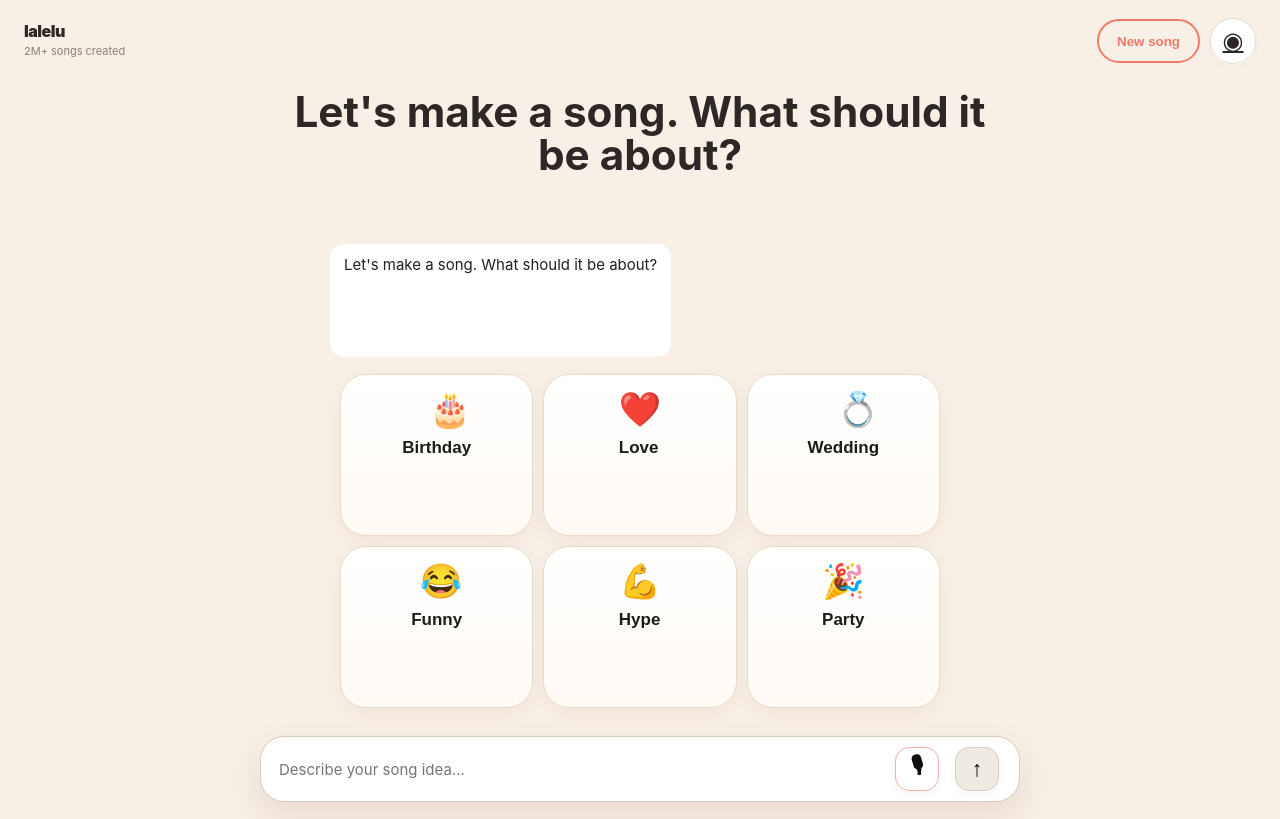
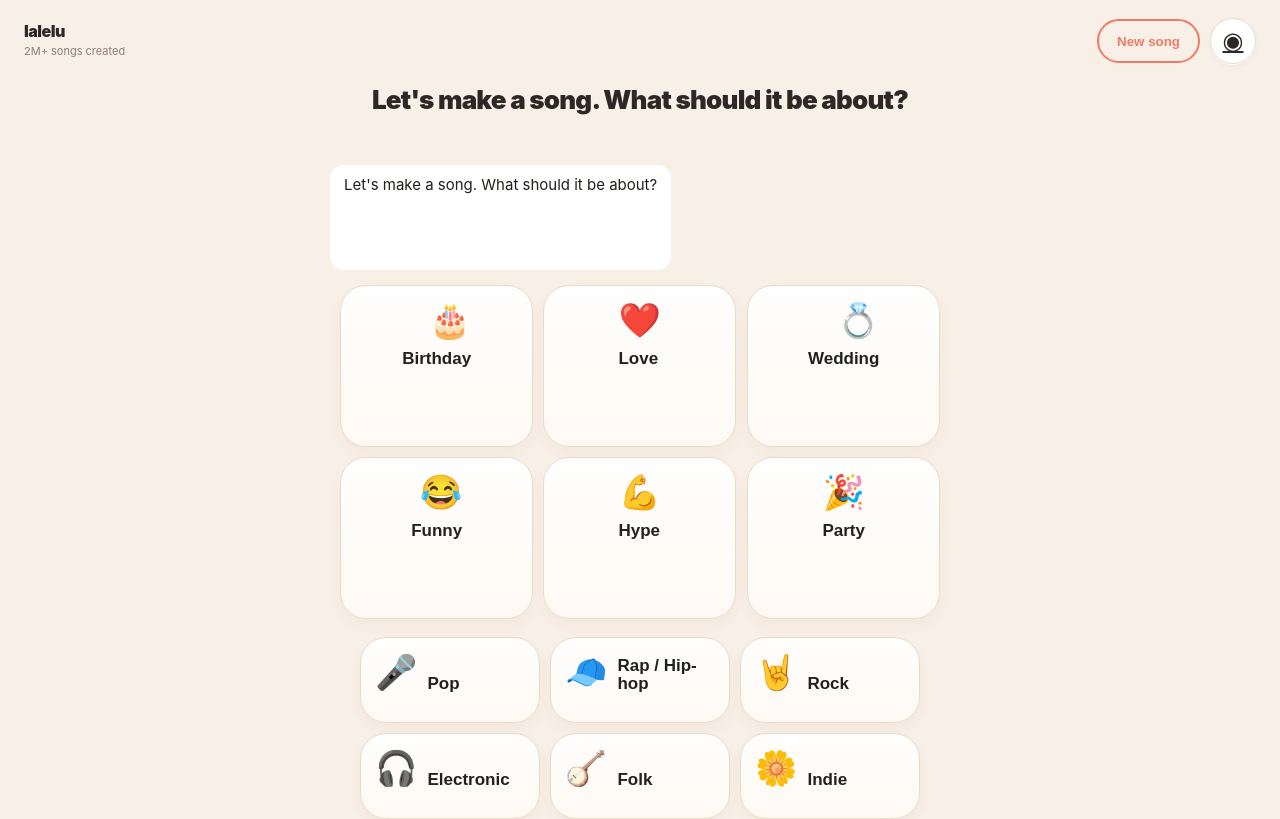
Before and after one commit to Pevznergo/lalalu, a Next.js app: page / in a window 1280 px wide. Shown: the top 819 px of the page. Built offline with nearby package versions, Linux system fonts and the light colour scheme.

Commit message:
style(design): add streamed chat reveal and tighten spacing

```diff
--- a/app/page.tsx
+++ b/app/page.tsx
@@ -1,7 +1,7 @@
 "use client";
 
 import Link from "next/link";
-import { useMemo, useRef, useState } from "react";
+import { useEffect, useRef, useState } from "react";
 
 type Step = "topic" | "style" | "chat" | "typing";
 type Role = "assistant" | "user";
@@ -10,6 +10,8 @@ type Message = {
   id: string;
   role: Role;
   text: string;
+  typing?: boolean;
+  revealText?: string;
 };
 
 const topics = [
@@ -32,6 +34,7 @@ const styles = [
 
 export default function HomePage() {
   const formRef = useRef<HTMLFormElement>(null);
+  const timerRefs = useRef<number[]>([]);
   const [step, setStep] = useState<Step>("topic");
   const [topic, setTopic] = useState("");
   const [style, setStyle] = useState("");
@@ -45,14 +48,41 @@ export default function HomePage() {
   ]);
   const [showNewSongConfirm, setShowNewSongConfirm] = useState(false);
 
-  const assistantPrompt = useMemo(() => {
-    if (step === "topic") return "Let's make a song. What should it be about?";
-    if (step === "style") return "Now choose a style, or just tell me what you feel.";
-    return "Tell me a few details and I'll turn them into lyrics.";
-  }, [step]);
+  useEffect(() => () => {
+    timerRefs.current.forEach((timer) => window.clearTimeout(timer));
+    timerRefs.current = [];
+  }, []);
 
-  function pushAssistant(text: string) {
-    setMessages((current) => [...current, { id: crypto.randomUUID(), role: "assistant", text }]);
+  function pushAssistant(text: string, typingMs = 900, revealMs = 600) {
+    const typingId = crypto.randomUUID();
+    const replyId = crypto.randomUUID();
+    setMessages((current) => [
+      ...current,
+      { id: typingId, role: "assistant", text: "Thinking...", typing: true }
+    ]);
+    const timer = window.setTimeout(() => {
+      setMessages((current) => current.map((message) => (
+        message.id === typingId ? { ...message, typing: false, text: "" } : message
+      )).concat({
+        id: replyId,
+        role: "assistant",
+        text: "",
+        revealText: ""
+      }));
+
+      const chars = Array.from(text);
+      chars.forEach((_, index) => {
+        const charTimer = window.setTimeout(() => {
+          setMessages((current) => current.map((message) => {
+            if (message.id !== replyId) return message;
+            const nextText = chars.slice(0, index + 1).join("");
+            return { ...message, revealText: nextText, text: nextText };
+          }));
+        }, Math.max(30, Math.floor(revealMs / Math.max(chars.length, 1))) * (index + 1));
+        timerRefs.current.push(charTimer);
+      });
+    }, typingMs);
+    timerRefs.current.push(timer);
   }
 
   function pushUser(text: string) {
@@ -72,7 +102,7 @@ export default function HomePage() {
     setStory(nextTopic);
     setStep("style");
     pushUser(nextTopic);
-    pushAssistant("Now choose a style, or just tell me what you feel.");
+    pushAssistant("Now choose a style, or just tell me what you feel.", 1000, 700);
   }
 
   function pickStyle(nextStyle: string) {
@@ -81,7 +111,7 @@ export default function HomePage() {
     setStory(nextStory);
     setStep("chat");
     pushUser(nextStyle);
-    pushAssistant("Now tell me a few details. Who is it for? What should it say?");
+    pushAssistant("Now tell me a few details. Who is it for? What should it say?", 1100, 820);
   }
 
   function submitStory(nextStory: string) {
@@ -89,7 +119,7 @@ export default function HomePage() {
     setStory(nextStory);
     setStep("typing");
     pushUser(nextStory);
-    pushAssistant("Got it. I'm shaping the draft now... 🎶");
+    pushAssistant("Got it. I&apos;m shaping the draft now... 🎶", 1400, 950);
     requestAnimationFrame(() => formRef.current?.requestSubmit());
   }
 
@@ -135,9 +165,11 @@ export default function HomePage() {
       ) : null}
 
       <section className={`hero hero-center step-${step}`}>
-        <div className="hero-copy">
-          <h1>{assistantPrompt}</h1>
-        </div>
+        {step === "topic" ? (
+          <div className="hero-copy">
+            <p className="hero-intro">Let&apos;s make a song. What should it be about?</p>
+          </div>
+        ) : null}
 
         <div className="selected-row" aria-live="polite">
           {topic ? <span className="selected-chip">{topic}</span> : null}
@@ -147,15 +179,17 @@ export default function HomePage() {
         <div className="chat-panel">
           {messages.map((message) => (
             <div key={message.id} className={`chat-row chat-row-${message.role}`}>
-              <div className={`chat-bubble chat-bubble-${message.role}`}>{message.text}</div>
+              <div className={`chat-bubble chat-bubble-${message.role} ${message.typing ? "chat-bubble-typing" : ""}`}>
+                {message.typing ? <span className="typing-dots" aria-label="Typing">⋯</span> : (message.revealText ?? message.text)}
+              </div>
             </div>
           ))}
         </div>
 
-        {step === "topic" ? (
+        <div className={`starter-stack ${step !== "topic" ? "starter-stack-small" : ""}`}>
           <div className="starter-grid starter-grid-topics" aria-label="Song ideas">
             {topics.map(({ emoji, label }) => (
-              <button key={label} className="starter-card" type="button" onClick={() => pickTopic(label)}>
+              <button key={label} className={`starter-card ${topic === label ? "starter-card-selected" : ""}`} type="button" onClick={() => pickTopic(label)}>
                 <span className="starter-emoji" aria-hidden="true">
                   {emoji}
                 </span>
@@ -163,12 +197,10 @@ export default function HomePage() {
               </button>
             ))}
           </div>
-        ) : null}
 
-        {step === "style" ? (
           <div className="starter-grid starter-grid-styles" aria-label="Song styles">
             {styles.map(({ emoji, label }) => (
-              <button key={label} className="starter-card starter-card-style" type="button" onClick={() => pickStyle(label)}>
+              <button key={label} className={`starter-card starter-card-style ${style === label ? "starter-card-selected" : ""}`} type="button" onClick={() => pickStyle(label)}>
                 <span className="starter-emoji" aria-hidden="true">
                   {emoji}
                 </span>
@@ -176,9 +208,9 @@ export default function HomePage() {
               </button>
             ))}
           </div>
-        ) : null}
+        </div>
 
-        {step !== "topic" ? <p className="hero-divider">or</p> : null}
+        <p className="hero-divider">or</p>
 
         <form ref={formRef} className="input-shell" action="/api/drafts" method="post">
           <input
--- a/app/styles.css
+++ b/app/styles.css
@@ -108,30 +108,14 @@ a {
 .hero {
   display: grid;
   place-items: center;
-  gap: 10px;
+  gap: 8px;
   padding-top: 12px;
   text-align: center;
-}
-
-.step-chat {
-  padding-top: 6px;
-}
-
-.step-typing .hero-copy h1 {
-  opacity: .78;
 }
 
 .hero-center {
   width: min(980px, 100%);
   margin: 0 auto;
-}
-
-h1 {
-  max-width: 700px;
-  font-size: clamp(26px, 3.3vw, 46px);
-  line-height: 1.02;
-  margin: 4px 0 2px;
-  letter-spacing: 0;
 }
 
 h2 {
@@ -159,6 +143,14 @@ p {
   color: #7f7266;
 }
 
+.hero-intro {
+  margin: 0;
+  font-size: 26px;
+  line-height: 1.05;
+  font-weight: 900;
+  letter-spacing: -.03em;
+}
+
 .grid {
   display: grid;
   gap: 14px;
@@ -176,6 +168,16 @@ p {
   width: min(560px, 100%);
 }
 
+.starter-stack {
+  display: grid;
+  gap: 10px;
+  width: 100%;
+}
+
+.starter-stack-small {
+  margin-top: 6px;
+}
+
 .starter-card {
   display: grid;
   align-content: start;
@@ -190,7 +192,7 @@ p {
   box-shadow: 0 6px 18px rgba(94, 67, 42, .05);
   text-align: left;
   cursor: pointer;
-  transition: transform 170ms ease, box-shadow 170ms ease, border-color 170ms ease, background-color 170ms ease;
+  transition: transform 170ms ease, box-shadow 170ms ease, border-color 170ms ease, background-color 170ms ease, opacity 170ms ease;
   -webkit-tap-highlight-color: transparent;
 }
 
@@ -219,12 +221,18 @@ p {
   margin-left: 0;
 }
 
+.starter-card-selected {
+  border-color: #f07a67;
+  box-shadow: 0 10px 24px rgba(240, 122, 103, .16);
+  transform: translateY(-1px);
+}
+
 .chat-panel {
   display: grid;
-  gap: 10px;
+  gap: 8px;
   width: min(620px, 100%);
-  margin: 10px auto 0;
-  min-height: 112px;
+  margin: 6px auto 0;
+  min-height: 104px;
 }
 
 .chat-row {
@@ -241,11 +249,22 @@ p {
 
 .chat-bubble {
   max-width: min(520px, 100%);
-  padding: 11px 14px;
+  padding: 10px 14px;
   border-radius: 14px;
   box-shadow: 0 1px 0 rgba(255, 255, 255, .8);
   font-size: 15px;
   line-height: 1.35;
+}
+
+.chat-bubble-typing {
+  min-width: 76px;
+  color: #b06a5a;
+}
+
+.typing-dots {
+  display: inline-flex;
+  letter-spacing: .12em;
+  animation: typingBlink 1s infinite steps(2, end);
 }
 
 .chat-bubble-assistant {
@@ -259,9 +278,9 @@ p {
 }
 
 .hero-divider {
-  margin: 24px 0 0;
+  margin: 18px 0 0;
   color: #ada19a;
-  font-size: 28px;
+  font-size: 26px;
   font-weight: 800;
   letter-spacing: .06em;
 }
@@ -272,7 +291,7 @@ p {
   gap: 8px;
   align-items: center;
   width: min(760px, 100%);
-  margin: 18px auto 0;
+  margin: 14px auto 0;
   padding: 10px 12px;
   border: 1px solid #d9cbbb;
   border-radius: 24px;
@@ -359,6 +378,24 @@ button:focus-visible,
   color: #111;
 }
 
+.starter-card:hover,
+.starter-card:active {
+  opacity: 1;
+}
+
+.starter-card:not(.starter-card-selected) {
+  opacity: .98;
+}
+
+.starter-stack .starter-card {
+  will-change: transform;
+}
+
+@keyframes typingBlink {
+  0%, 49% { opacity: .3; }
+  50%, 100% { opacity: 1; }
+}
+
 .starter-card strong,
 .starter-card span,
 .ghost-pill,
@@ -374,7 +411,7 @@ button:focus-visible,
   flex-wrap: wrap;
   justify-content: center;
   gap: 8px;
-  min-height: 36px;
+  min-height: 30px;
 }
 
 .selected-chip {
@@ -578,6 +615,10 @@ pre {
     min-height: 72px;
   }
 
+  .hero-intro {
+    font-size: 22px;
+  }
+
   .hero-subtitle {
     font-size: 16px;
   }
```
